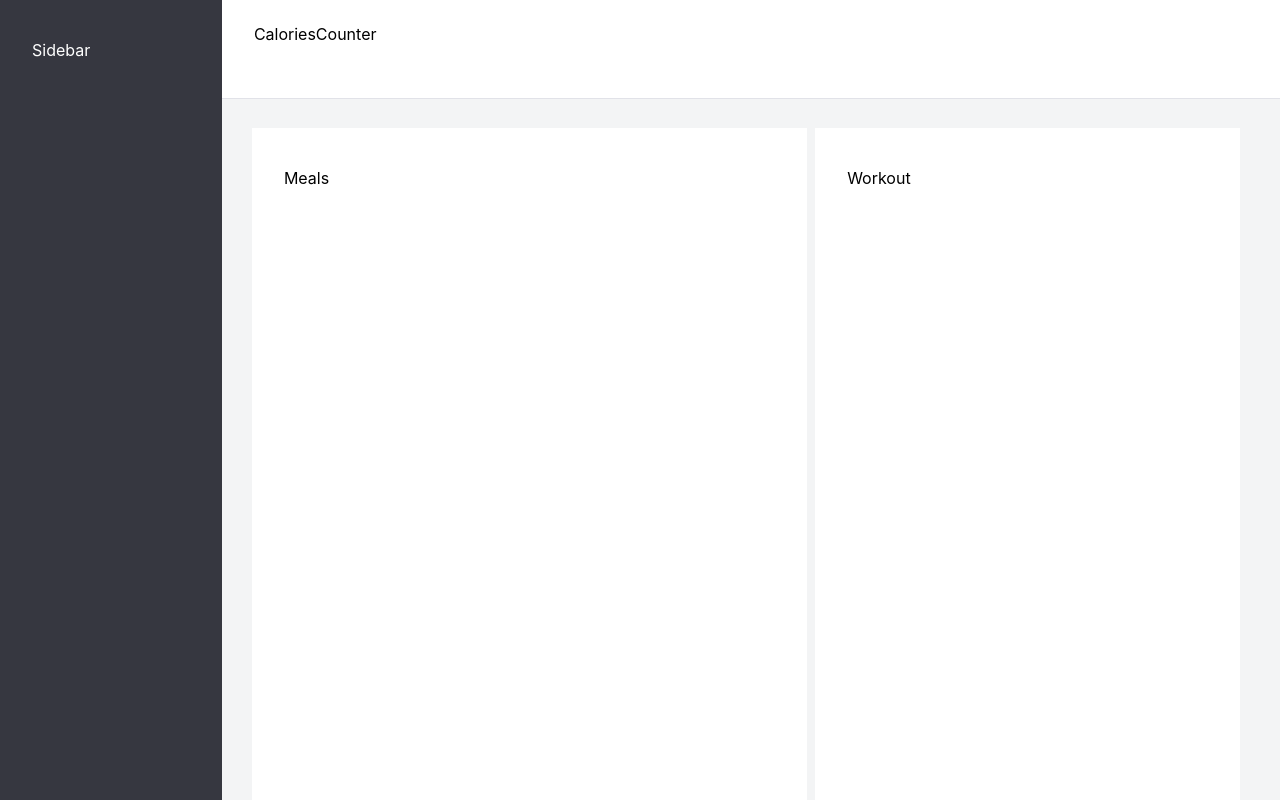
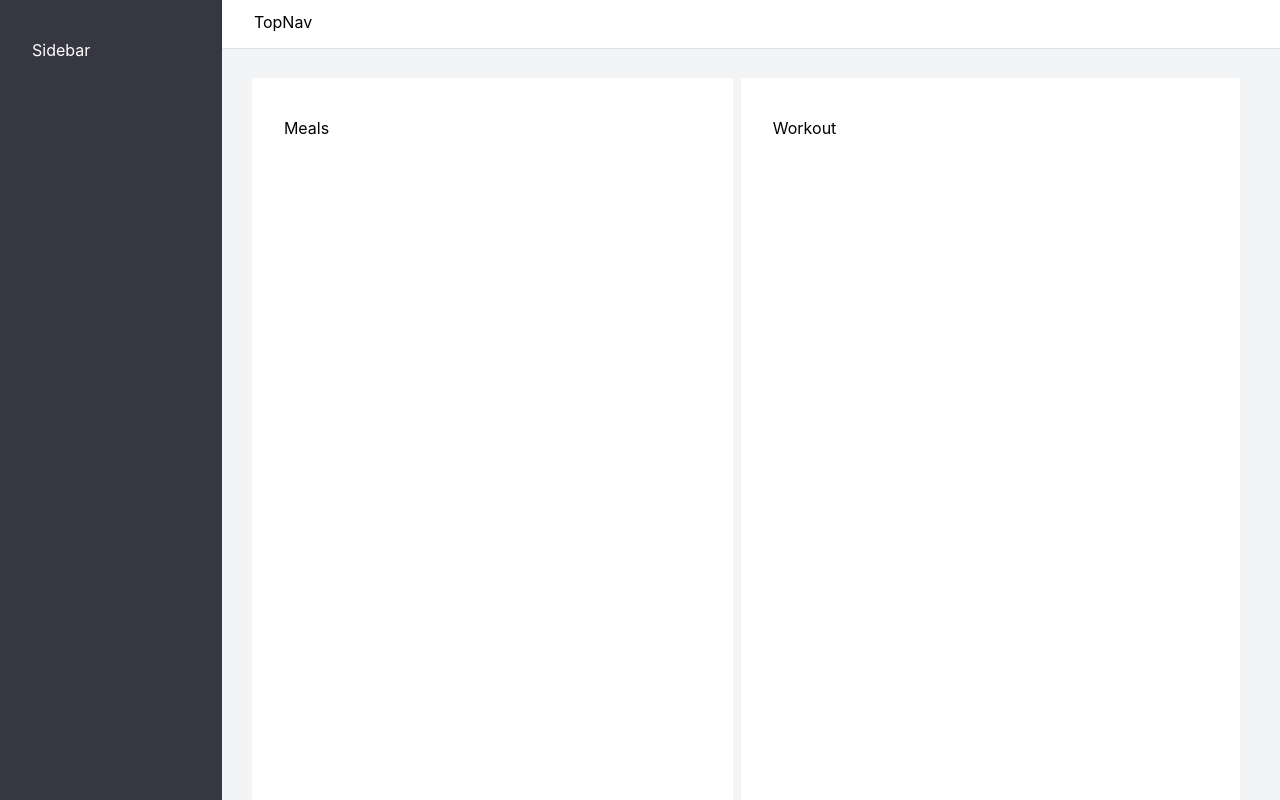
Before and after one commit to HuongDang-Miley/calories-counter-frontend, a React (Create React App) app: page / in a window 1280 px wide. Built offline with nearby package versions, Linux system fonts and the light colour scheme.

Commit message:
rename Caloriecounter to TopNav, resize topNav css

```diff
--- a/src/App.css
+++ b/src/App.css
@@ -24,9 +24,9 @@
   width: 100%;
 }
 
-.CaloriesCounter-wrapper {
-  padding: 24px 32px 24px 32px;
-  height: 98px;
+.TopNav-wrapper {
+  padding: 12px 32px 12px 32px;
+  height: 48px;
   grid-area: tracker;
   background-color: white;
   margin-bottom: 30px;
@@ -36,8 +36,8 @@
 .cards-wrapper {
   grid-area: cards;
   display: grid;
-  grid-template-columns: 1ft 1ft 1ft 1ft 1ft;
-  grid-template-areas: 'meals meals meals workout workout';
+  grid-template-columns: 1ft 1ft;
+  grid-template-areas: 'meals workout';
   margin-left: 30px;
 }
 
--- a/src/App.js
+++ b/src/App.js
@@ -4,7 +4,7 @@ import { connect } from 'react-redux'
 import Meals from './components/meals/Meals'
 import Workout from './components/workout/Workout'
 import Sidebar from './components/sidebar/Sidebar'
-import CaloriesCounter from './components/caloriesCounter/CaloriesCounter'
+import TopNav from './components/topNav/TopNav'
 
 const App = (props) => {
   return (
@@ -13,8 +13,8 @@ const App = (props) => {
         <Sidebar />
       </div>
       <div className='main-wrapper'>
-        <div className='CaloriesCounter-wrapper' >
-          <CaloriesCounter />
+        <div className='TopNav-wrapper' >
+          <TopNav />
         </div>
         <div className='cards-wrapper'>
           <div className='meals-wrapper'>
--- a/src/components/caloriesCounter/CaloriesCounter.js
+++ b/src/components/topNav/TopNav.js
@@ -1,9 +1,9 @@
 import React from 'react'
 
-export default function CaloriesCounter() {
+export default function TopNav() {
     return (
         <div>
-            CaloriesCounter
+            TopNav
         </div>
     )
 }
```
Also changed, not shown: src/components/topNav/topNav.css (added).
